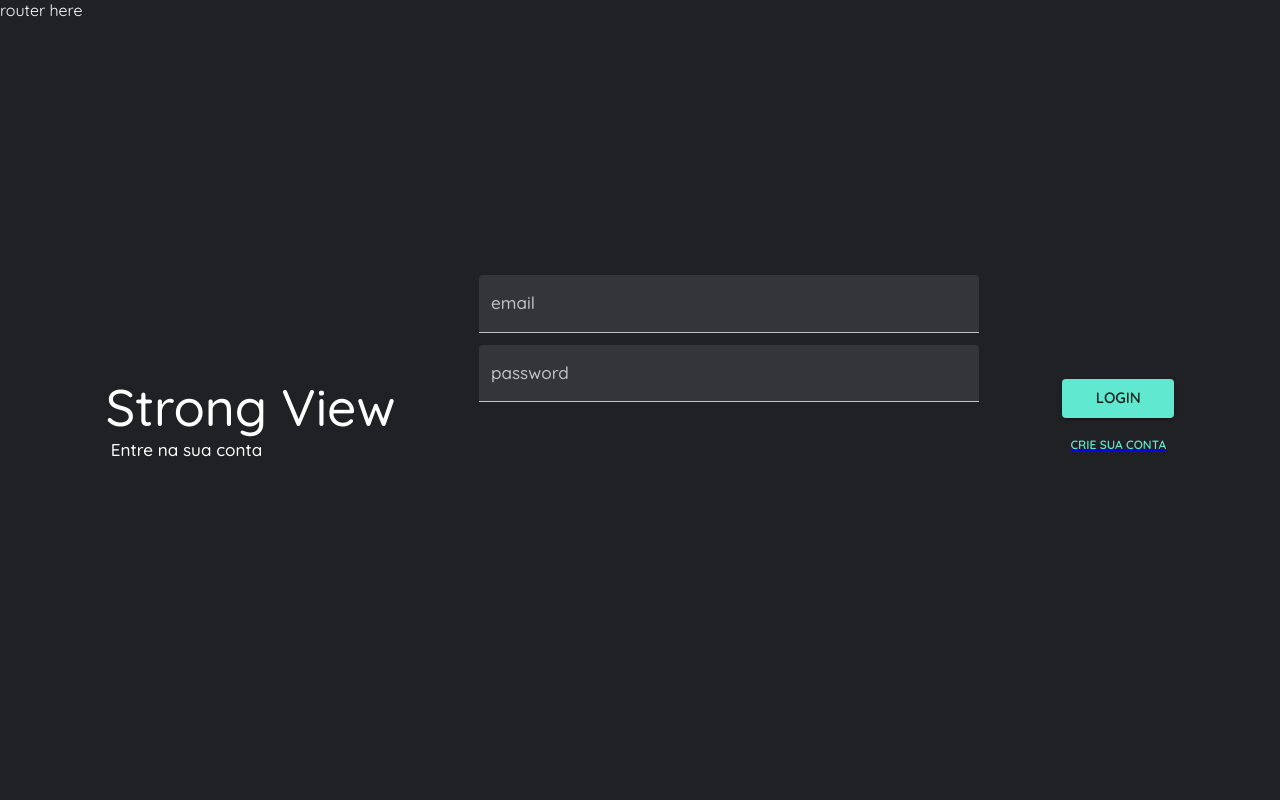
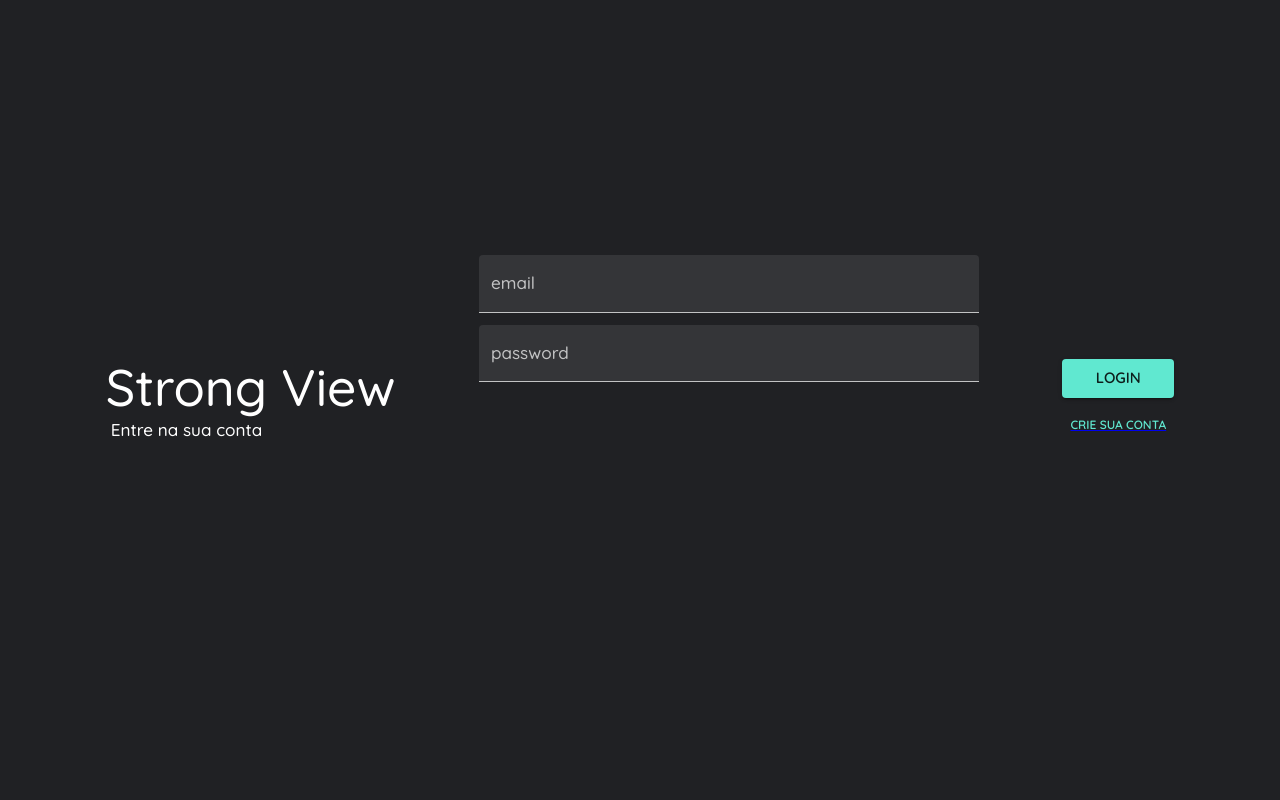
Before and after one commit to gustavosinacio/strong-view, a React (Create React App) app: page / in a window 1280 px wide. Shown: the top 800 px of the page. Built offline with nearby package versions, Linux system fonts and the light colour scheme.

Commit message:
removes gh test

```diff
--- a/src/index.tsx
+++ b/src/index.tsx
@@ -9,7 +9,6 @@ import { Router } from "./routes/routes";
 import { theme } from "./styles/theme";
 import { UserProvider } from "./contexts/user";
 import { MoodProvider } from "./contexts/moods";
-import { SignIn } from "./pages/Auth/SignIn";
 
 ReactDOM.render(
   <React.StrictMode>
@@ -17,8 +16,6 @@ ReactDOM.render(
       <UserProvider>
         <MoodProvider>
           <BrowserRouter>
-            router here
-            <SignIn />
             <Router />
           </BrowserRouter>
         </MoodProvider>
```
